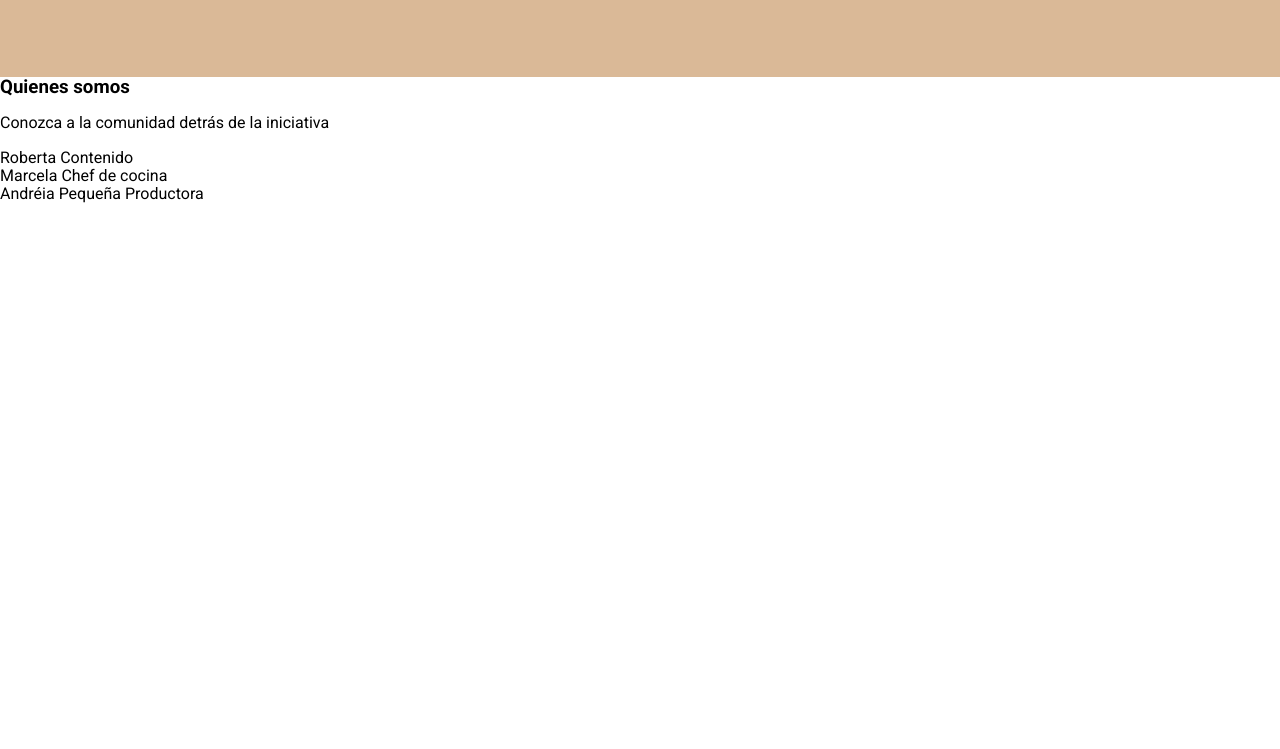
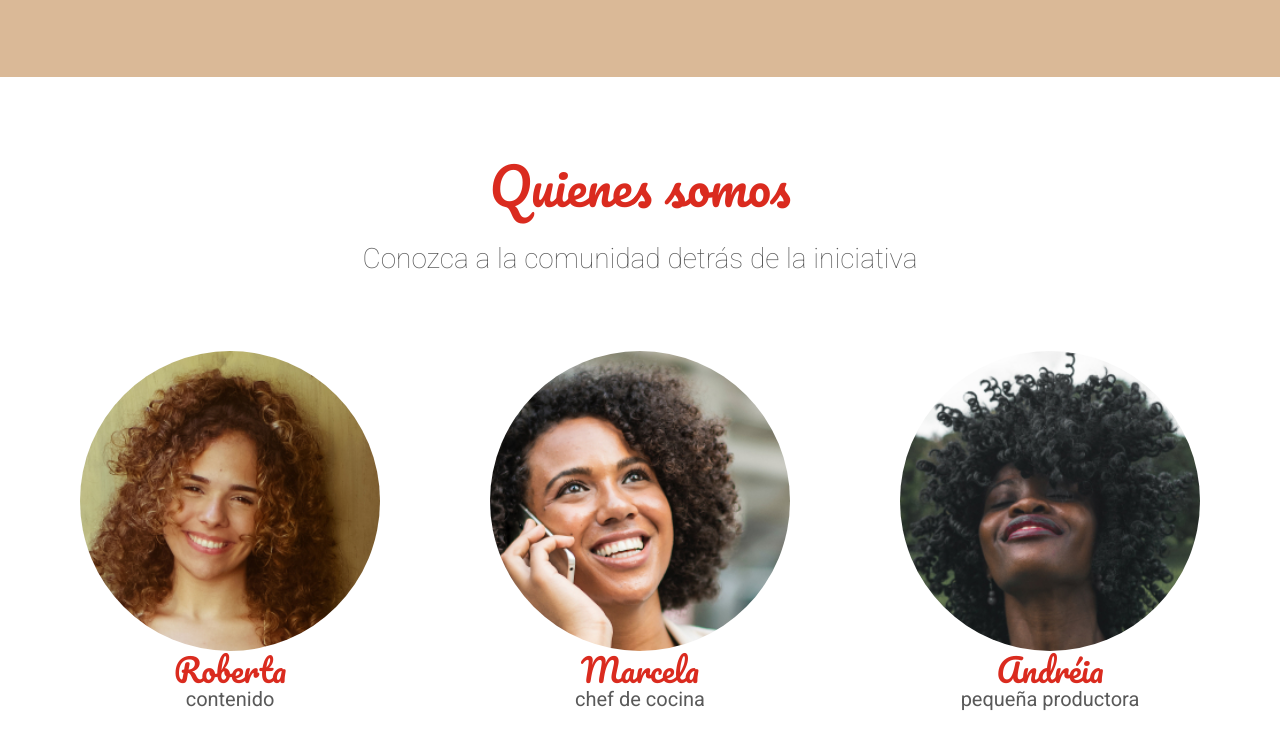
Before and after one commit to Nath-Maya/arquitectura-css-alura, a plain HTML site: page index.html in a window 1280 px wide. Shown: the part 2754-3503 px from the top of the page. Before the commit the page ends 2958 px from the top, so only its background shows below. Drawn offline with Linux system fonts and the light colour scheme.

Commit message:
estilo sección quienes somos
Agregar imagenes, estilos de texto y backgrounds, colores.

```diff
--- a/assets/css/quienes-somos.css
+++ b/assets/css/quienes-somos.css
@@ -1,42 +1,71 @@
 .quienes {
+   padding: 5rem;
 
+   text-align: center;
 }
 
 .quienes__titulo {
+   color: #da2b1f;
 
+   font-family: Pacifico,cursive;
+   font-weight: 400;
+
+   font-size: 3.18rem;
+
+   margin-bottom: 1rem;
 }
 
 .quienes__descripcion {
+   color: #595959;
 
+   font-size: 1.75rem;
+   font-weight: 100;
 }
 
 .personas {
-
+   display: flex;
+   justify-content: space-between;
+   padding-top: 3rem;
 }
 
 .persona {
-
+   display: flex;
+   flex-direction: column;
 }
 
 .persona__imagen {
+   height: 300px;
+   width: 300px;
 
+   margin: 0 auto;
+   background-position: center;
+   background-repeat: no-repeat;
+   background-size: cover;
+
+   border-radius: 100%;
 }
 
 .persona__nombre {
-
+   font-family: Pacifico,cursive;
+   color: #da2b1f;
+   font-size: 2rem;
+   margin: 1 rem 0;
 }
 
 .persona__funcion {
+   color: #595959;
+   font-size: 1.25rem;
 
+   text-transform: lowercase;
 }
 
 .persona__imagen--andreia {
-
+   background-image: url(../img/personas/andrea.jpg);
 }
 
 .persona__imagen--roberta {
-
+    background-image: url(../img/personas/roberta.jpg);
 }
 .persona__imagen--marcela {
-
+    background-image: url(../img/personas/marcela.jpg);
 }
```
